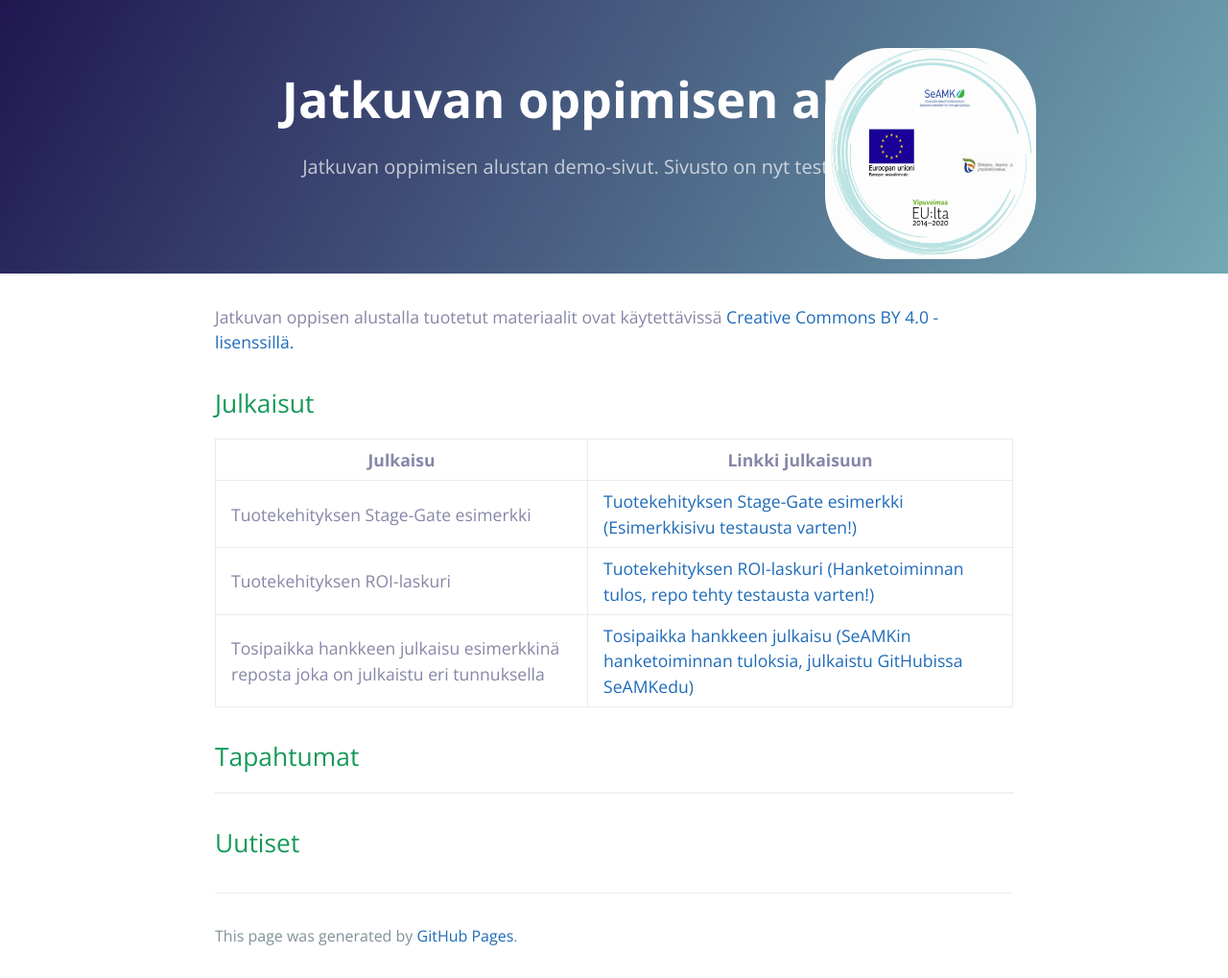
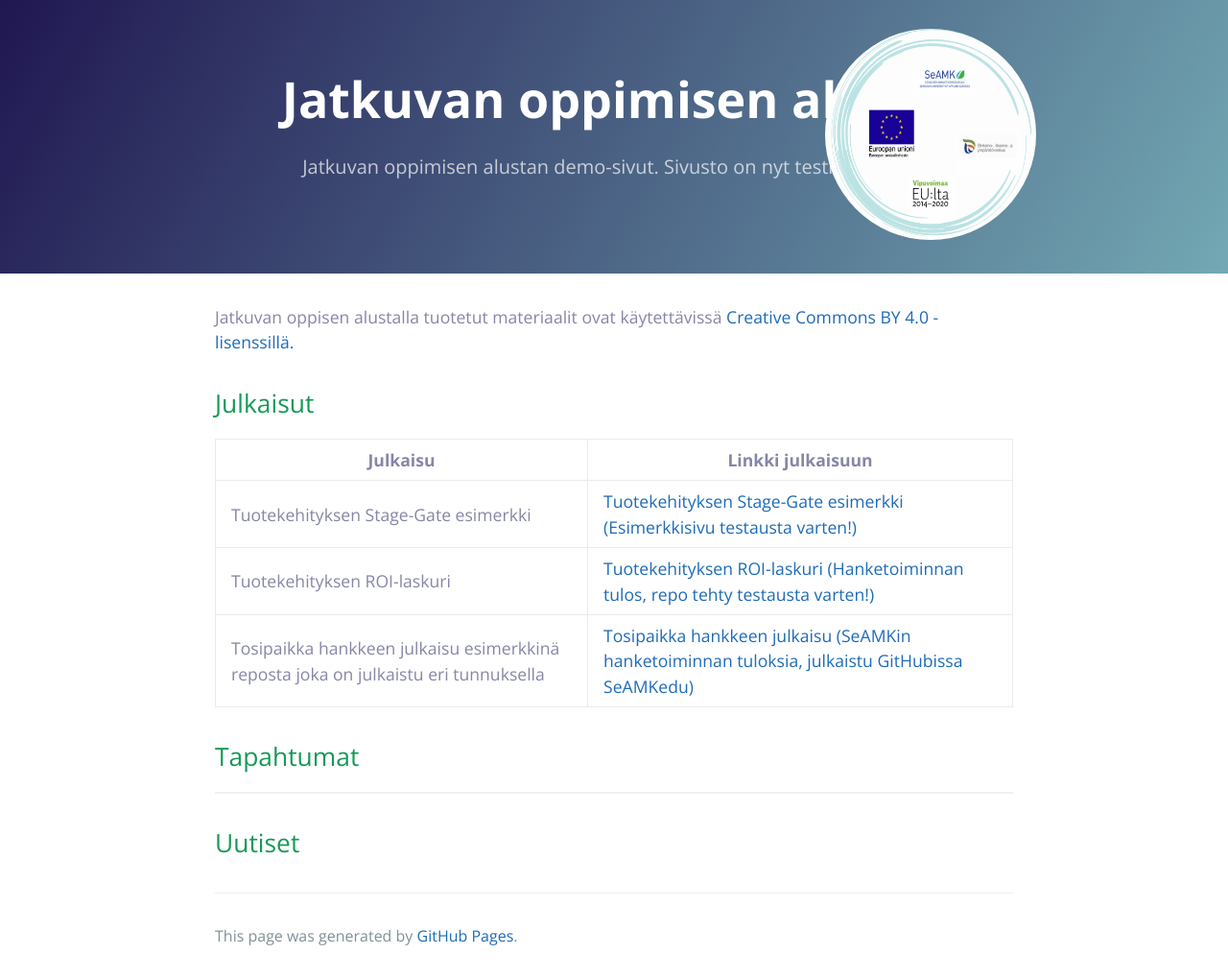
Before and after one commit to martti-testi/martti-testi.github.io, a Jekyll site: the page built from index.md, in a window 1280 px wide. Shown: the whole page at 96% size. Built offline with Jekyll 4.4.1, drawn with Linux system fonts in a browser that asks for light colours.

Commit message:
Update default.html

```diff
--- a/_layouts/default.html
+++ b/_layouts/default.html
@@ -13,10 +13,10 @@
     {% include head-custom.html %}
     <style>
       img {
-        border-radius: 30%;
+        border-radius: 50%;
         position: absolute;
         right: 200px;
-        top: 50px;
+        top: 30px;
       }
       </style>
   </head>
```
